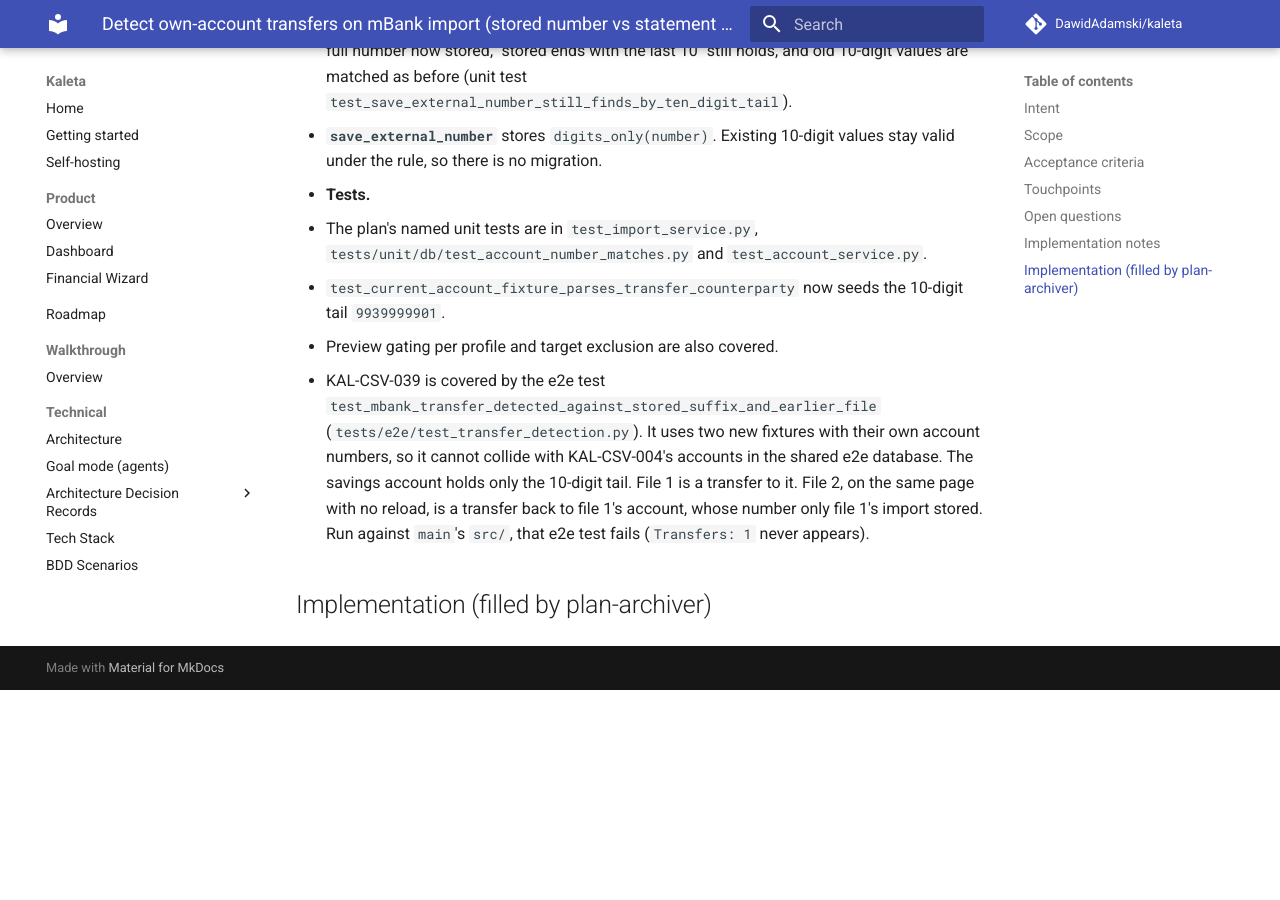
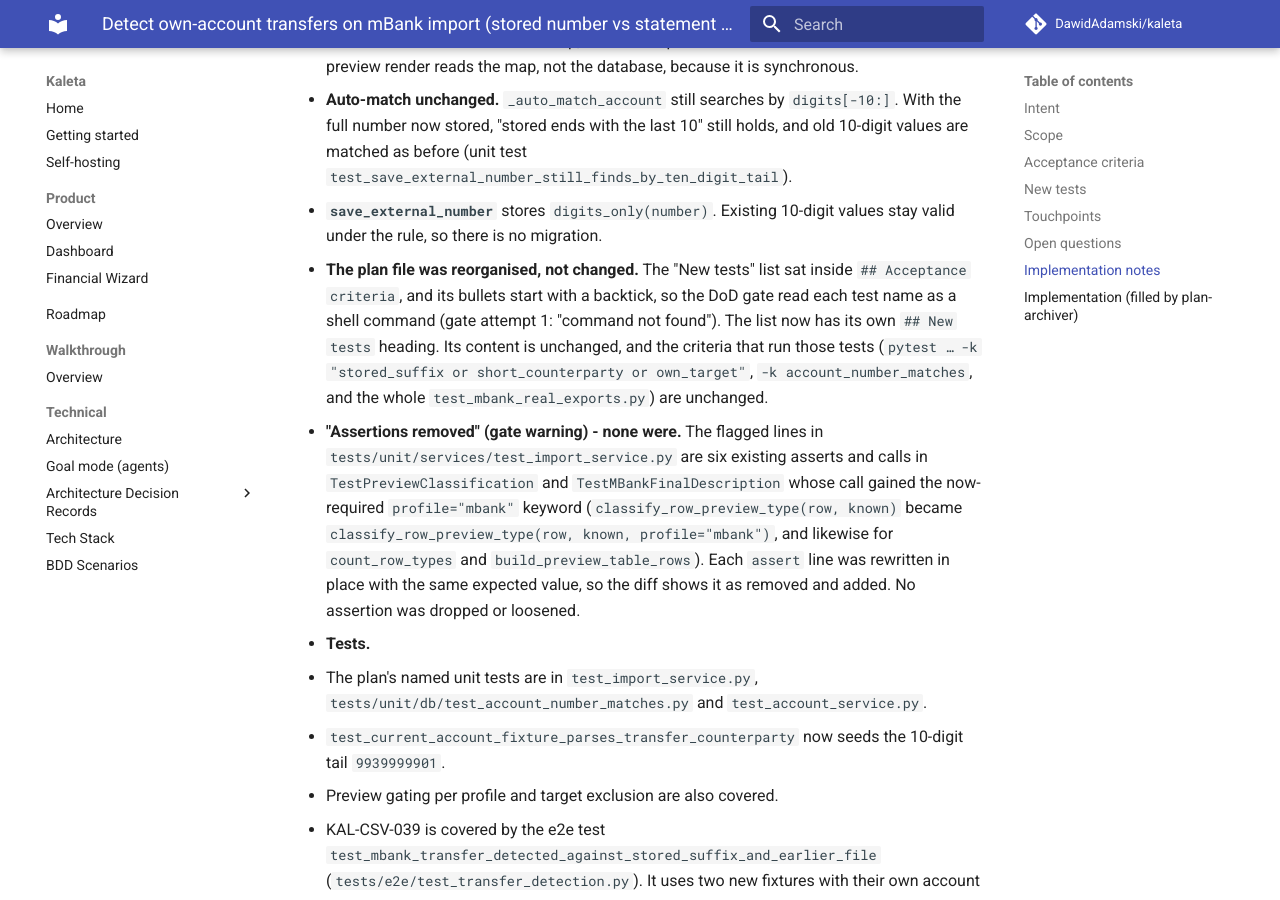
Before and after one commit to DawidAdamski/kaleta, an MkDocs documentation site: the page built from docs/plans/import-mbank-transfer-account-suffix.md, in a window 1280 px wide and 900 px high, scrolled down 4605 px. Built offline with MkDocs 1.6.1 and Material for MkDocs 9.7.7, drawn with Linux system fonts in a browser that asks for light colours; comment, search, counter and statistics services are not loaded; before the commit the page ends 5295 px from its top, so only the background shows below that; some of the changed text lies outside the part shown.

Commit message:
docs(plans): the test-name list is not an acceptance criterion
Co-Authored-By: Claude Opus 5.5 <noreply@anthropic.com>

```diff
--- a/docs/plans/import-mbank-transfer-account-suffix.md
+++ b/docs/plans/import-mbank-transfer-account-suffix.md
@@ -167,6 +169,23 @@ None blocking. Decided:
   `test_save_external_number_still_finds_by_ten_digit_tail`).
 - **`save_external_number`** stores `digits_only(number)`. Existing 10-digit
   values stay valid under the rule, so there is no migration.
+- **The plan file was reorganised, not changed.** The "New tests" list sat
+  inside `## Acceptance criteria`, and its bullets start with a backtick, so
+  the DoD gate read each test name as a shell command (gate attempt 1:
+  "command not found"). The list now has its own `## New tests` heading. Its
+  content is unchanged, and the criteria that run those tests
+  (`pytest … -k "stored_suffix or short_counterparty or own_target"`,
+  `-k account_number_matches`, and the whole `test_mbank_real_exports.py`)
+  are unchanged.
+- **"Assertions removed" (gate warning) - none were.** The flagged lines in
+  `tests/unit/services/test_import_service.py` are six existing asserts and
+  calls in `TestPreviewClassification` and `TestMBankFinalDescription` whose
+  call gained the now-required `profile="mbank"` keyword
+  (`classify_row_preview_type(row, known)` became
+  `classify_row_preview_type(row, known, profile="mbank")`, and likewise for
+  `count_row_types` and `build_preview_table_rows`). Each `assert` line was
+  rewritten in place with the same expected value, so the diff shows it as
+  removed and added. No assertion was dropped or loosened.
 - **Tests.**
   - The plan's named unit tests are in `test_import_service.py`,
     `tests/unit/db/test_account_number_matches.py` and
```
Also changed, not shown: other parts of docs/plans/import-mbank-transfer-account-suffix.md (+3 -1 lines).
